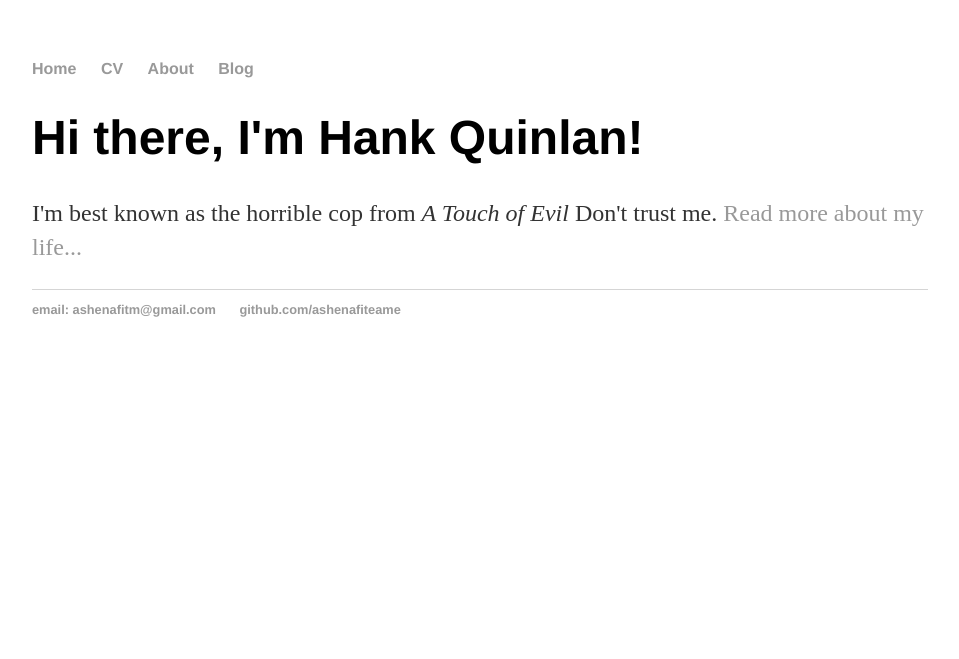
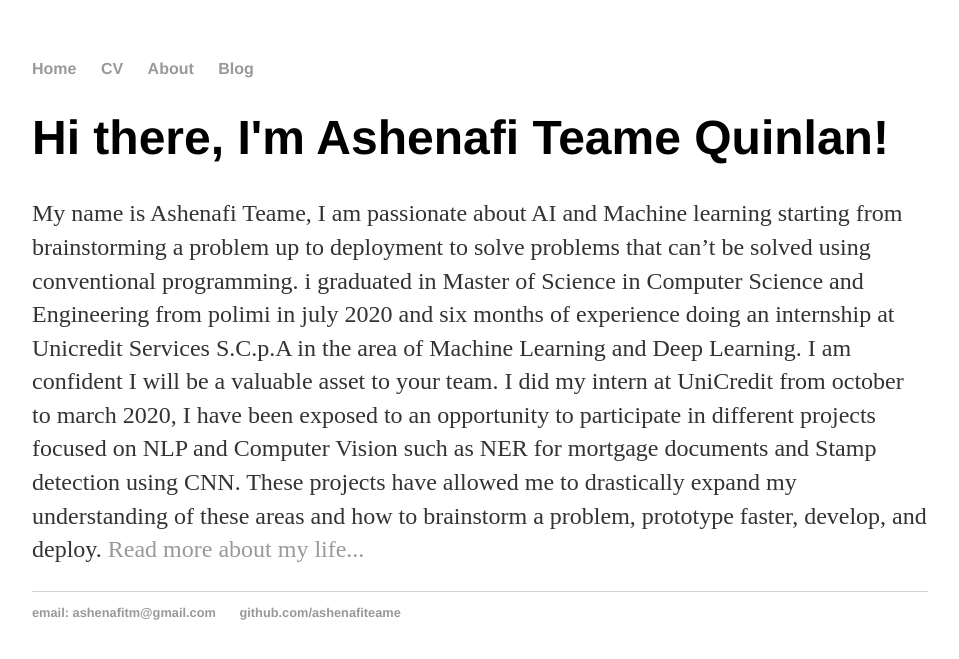
Before and after one commit to ashenafiteame/ashenafi.github.io, a Jekyll site: the page built from index.html, in a window 1280 px wide. Shown: the top 659 px of the page, without its empty margins (160-1119 px from the left). Built offline with Jekyll 4.4.1, drawn with Linux system fonts in a browser that asks for light colours.

Commit message:
CV updated

```diff
--- a/index.html
+++ b/index.html
@@ -1,13 +1,25 @@
 ---
 layout: default
-title: Hank Quinlan, Horrible Cop
+title: Ashenafi Teame's Portofilio
 ---
 
 <div class="blurb">
-  <h1>Hi there, I'm Hank Quinlan!</h1>
+  <h1>Hi there, I'm Ashenafi Teame Quinlan!</h1>
   <p>
-    I'm best known as the horrible cop from <em>A Touch of Evil</em> Don't trust
-    me. <a href="/about">Read more about my life...</a>
+    My name is Ashenafi Teame, I am passionate about AI and Machine learning
+    starting from brainstorming a problem up to deployment to solve problems
+    that can’t be solved using conventional programming. i graduated in Master
+    of Science in Computer Science and Engineering from polimi in july 2020 and
+    six months of experience doing an internship at Unicredit Services S.C.p.A
+    in the area of Machine Learning and Deep Learning. I am confident I will be
+    a valuable asset to your team. I did my intern at UniCredit from october to
+    march 2020, I have been exposed to an opportunity to participate in
+    different projects focused on NLP and Computer Vision such as NER for
+    mortgage documents and Stamp detection using CNN. These projects have
+    allowed me to drastically expand my understanding of these areas and how to
+    brainstorm a problem, prototype faster, develop, and deploy.
+
+    <a href="/about">Read more about my life...</a>
   </p>
 </div>
 <!-- /.blurb -->
```
Also changed, not shown: cv/index.html (+5 -5 lines).
